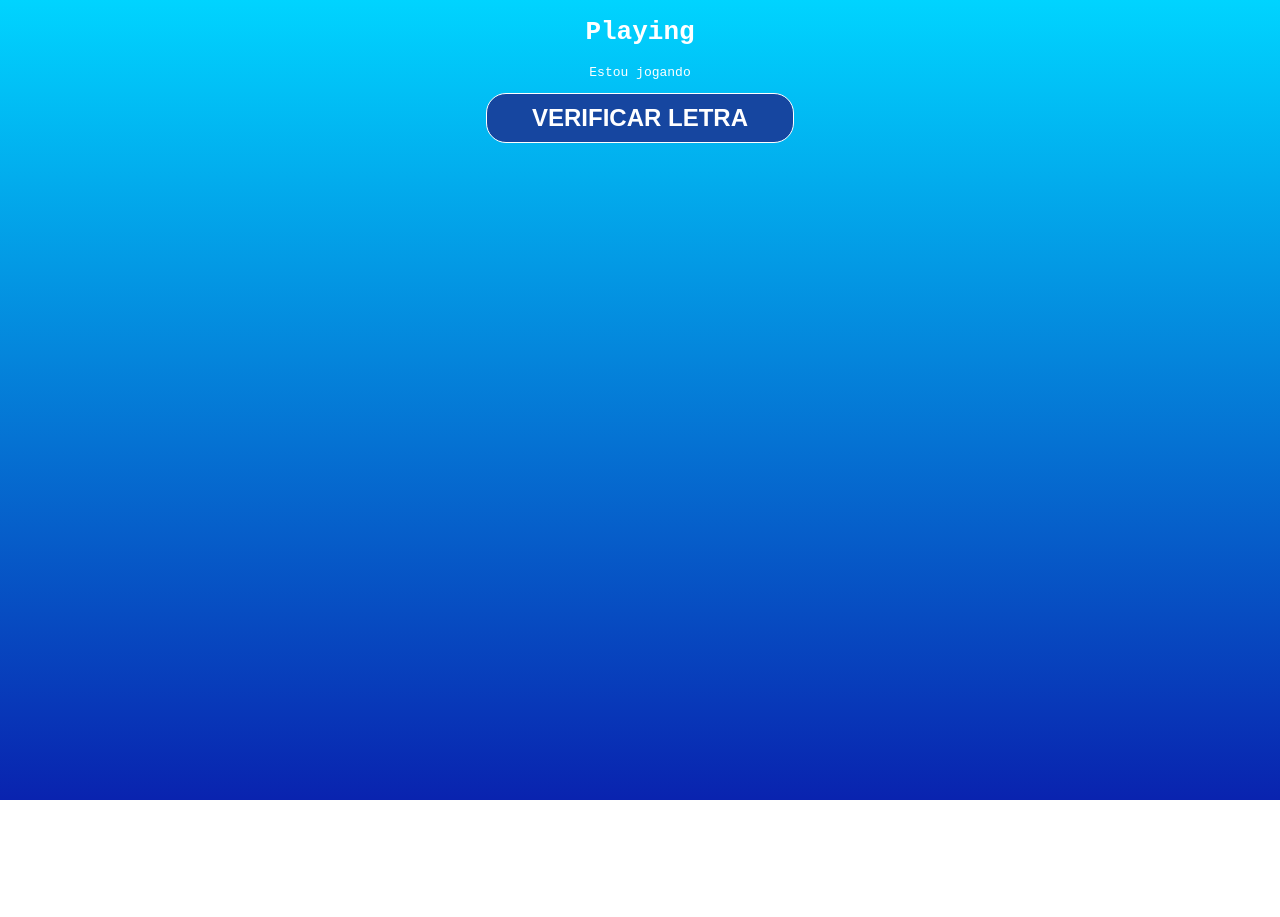
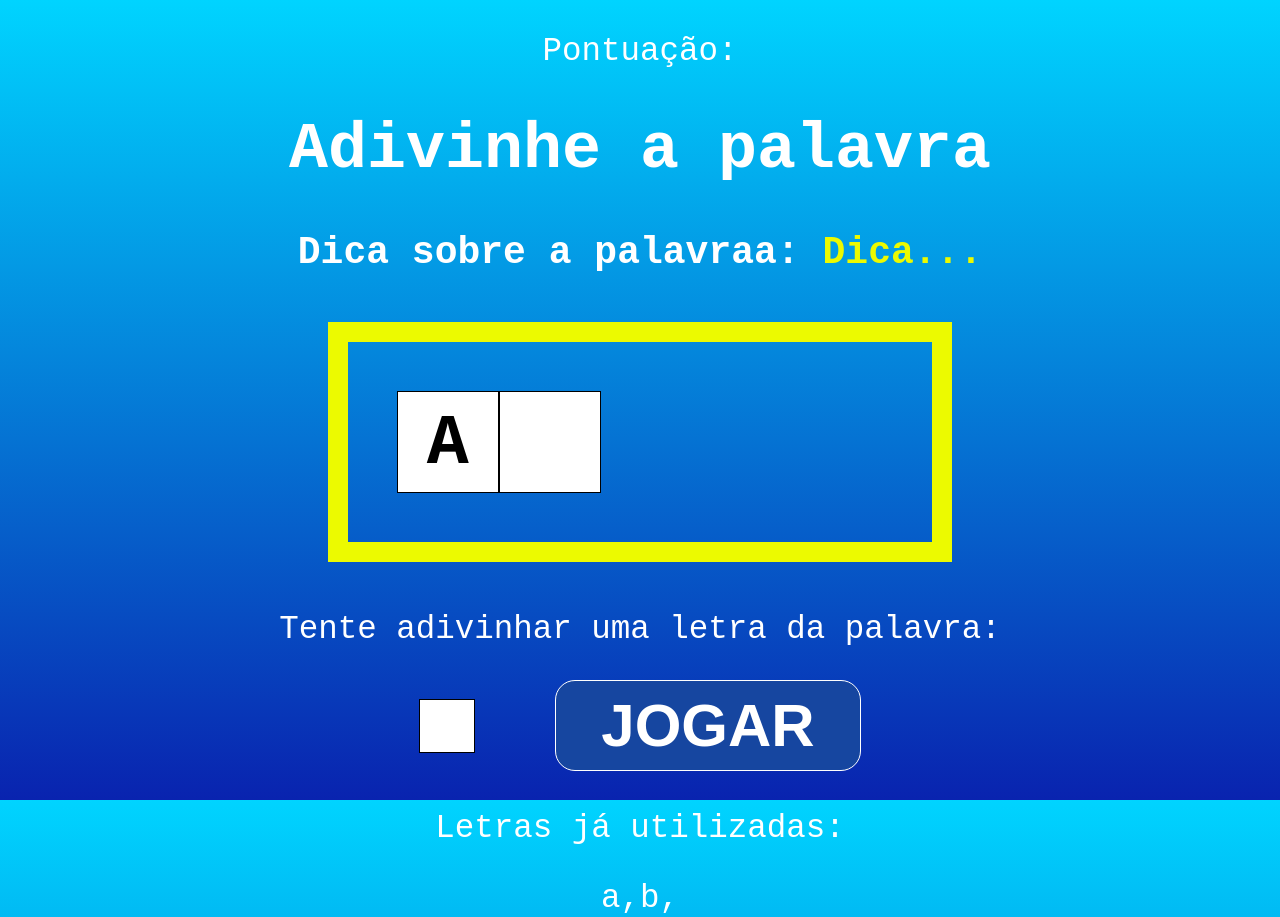
Before and after one commit to gustabcc/secret-word, a React (Vite) app: page / in a window 1280 px wide. Both pictures are taken after a click on the button "JOGAR". Before the commit the page ends 800 px from the top, so only its background shows below. Built offline with nearby package versions, Linux system fonts and the light colour scheme.

Commit message:
game screen created

```diff
--- a/src/components/Playing/Playing.css
+++ b/src/components/Playing/Playing.css
@@ -0,0 +1,50 @@
+.game {
+  font-size: 2.5em;
+}
+
+.points span {
+  font-weight: bold;
+}
+
+.tip span {
+  color: #ecfa00;
+}
+
+.wordContainer {
+  margin: 1.5em;
+  padding: 1.5em;
+  border: 20px solid #ecfa00;
+  display: flex;
+}
+
+.letter,
+.blackSquare {
+  font-size: 70px;
+  text-transform: uppercase;
+  line-height: 1.5;
+  border: 1px solid #000;
+  height: 100px;
+  width: 100px;
+  background-color: #fff;
+  color: #000;
+  font-weight: bold;
+}
+
+.letterContainer {
+  margin-bottom: 1.2em;
+}
+
+.letterContainer form {
+  display: flex;
+  align-items: center;
+  justify-content: center;
+}
+
+.letterContainer input {
+  height: 50px;
+  width: 50px;
+  font-size: 2em;
+  text-align: center;
+  margin-right: 1em;
+  border: 1px solid #000;
+}
--- a/src/components/Playing/index.jsx
+++ b/src/components/Playing/index.jsx
@@ -4,10 +4,28 @@
 import "./Playing.css";
 export default function Playing({ verifyLetter }) {
   return (
-    <div>
-      <h1>Playing</h1>
-      <p>Estou jogando</p>
-      <button onClick={verifyLetter}>Verificar letra</button>
+    <div className="game">
+      <p className="points">Pontuação: </p>
+      <h1>Adivinhe a palavra</h1>
+      <h3 className="tip">
+        Dica sobre a palavraa: <span>Dica...</span>
+      </h3>
+      <div className="wordContainer">
+        <span className="letter">A</span>
+        <span className="blackSquare"></span>
+      </div>
+      <div className="letterContainer">
+        <p>Tente adivinhar uma letra da palavra: </p>
+        <form>
+          <input type="text" name="letter" maxLength="1" required />
+          <button>Jogar</button>
+        </form>
+      </div>
+      <div className="wrongLettersContainer">
+        <p>Letras já utilizadas:</p>
+        <span>a,</span>
+        <span>b,</span>
+      </div>
     </div>
   );
 }
```
